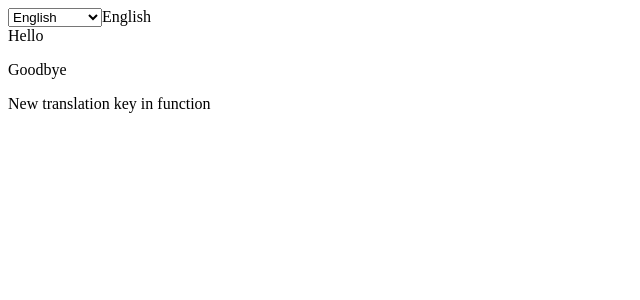
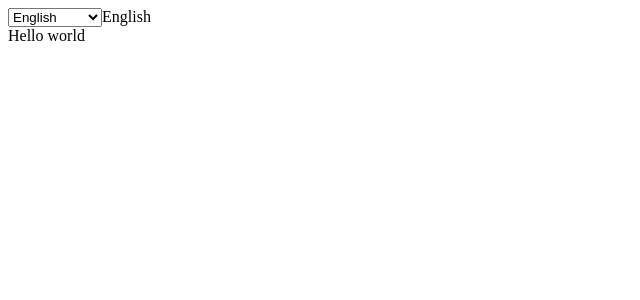
Before and after one commit to tilenpirih/nuxt-i18n-auto-generate-keys, a Nuxt app: page / in a window 1280 px wide. Shown: the top 300 px of the page, without its empty margins (0-640 px from the left). Built offline with nearby package versions, Linux system fonts and the light colour scheme.

Commit message:
refactor: remove unused SwitchLanguage component and clean up translation keys

```diff
--- a/app/app.vue
+++ /dev/null
@@ -1,6 +0,0 @@
-<template>
-    <div>
-        <SwitchLanguage />
-        <NuxtPage />
-    </div>
-</template>
--- a/app/composables/composableExample.ts
+++ b/app/composables/composableExample.ts
@@ -1,4 +1,3 @@
 export function translationKeyInComposable() {
-    console.log($t('new translation key in composabels'));
     return $t('Translation key in composable');
 }
--- a/app/pages/index.vue
+++ b/app/pages/index.vue
@@ -4,18 +4,18 @@ const { t } = useI18n({ useScope: 'local' })
 
 <template>
     <div>
-        {{ t('Hello') }}
-        <Greeting />
+        <SwitchLanguage />
+        {{ t('Hello world') }}
     </div>
 </template>
 
 <i18n lang="json">
 {
     "en": {
-        "Hello": "Hello"
+        "Hello world": "Hello world"
     },
     "sl": {
-        "Hello": "Zdravo"
+        "Hello world": "TODO_TRANSLATION: Hello world"
     }
 }
 </i18n>
--- a/i18n/locales/en.json
+++ b/i18n/locales/en.json
@@ -1,5 +1,4 @@
 {
     "Translation key in composable": "Translation key in composable",
-    "Translation key in utils": "Translation key in utils",
-    "new translation key in composabels": "new translation key in composabels"
+    "Translation key in utils": "Translation key in utils"
 }
--- a/i18n/locales/sl.json
+++ b/i18n/locales/sl.json
@@ -1,5 +1,4 @@
 {
     "Translation key in composable": "TODO_TRANSLATION: Translation key in composable",
-    "Translation key in utils": "Prevod v utils",
-    "new translation key in composabels": "TODO_TRANSLATION: new translation key in composabels"
+    "Translation key in utils": "Prevod v utils"
 }
--- a/scripts/i18n-extract.mjs
+++ b/scripts/i18n-extract.mjs
@@ -33,7 +33,7 @@ const IGNORE_DIRS = new Set(['node_modules', '.nuxt', '.output', '.git', 'dist',
 
 // --- locales: single source of truth, shared with nuxt.config.ts ----------
 const { defaultLocale, locales } = JSON.parse(
-    readFileSync(join(ROOT, 'i18n.locales.json'), 'utf8'),
+    readFileSync(join(ROOT, '/i18n/i18n.locales.json'), 'utf8'),
 );
 const localeCodes = locales.map(l => l.code);
 
```
